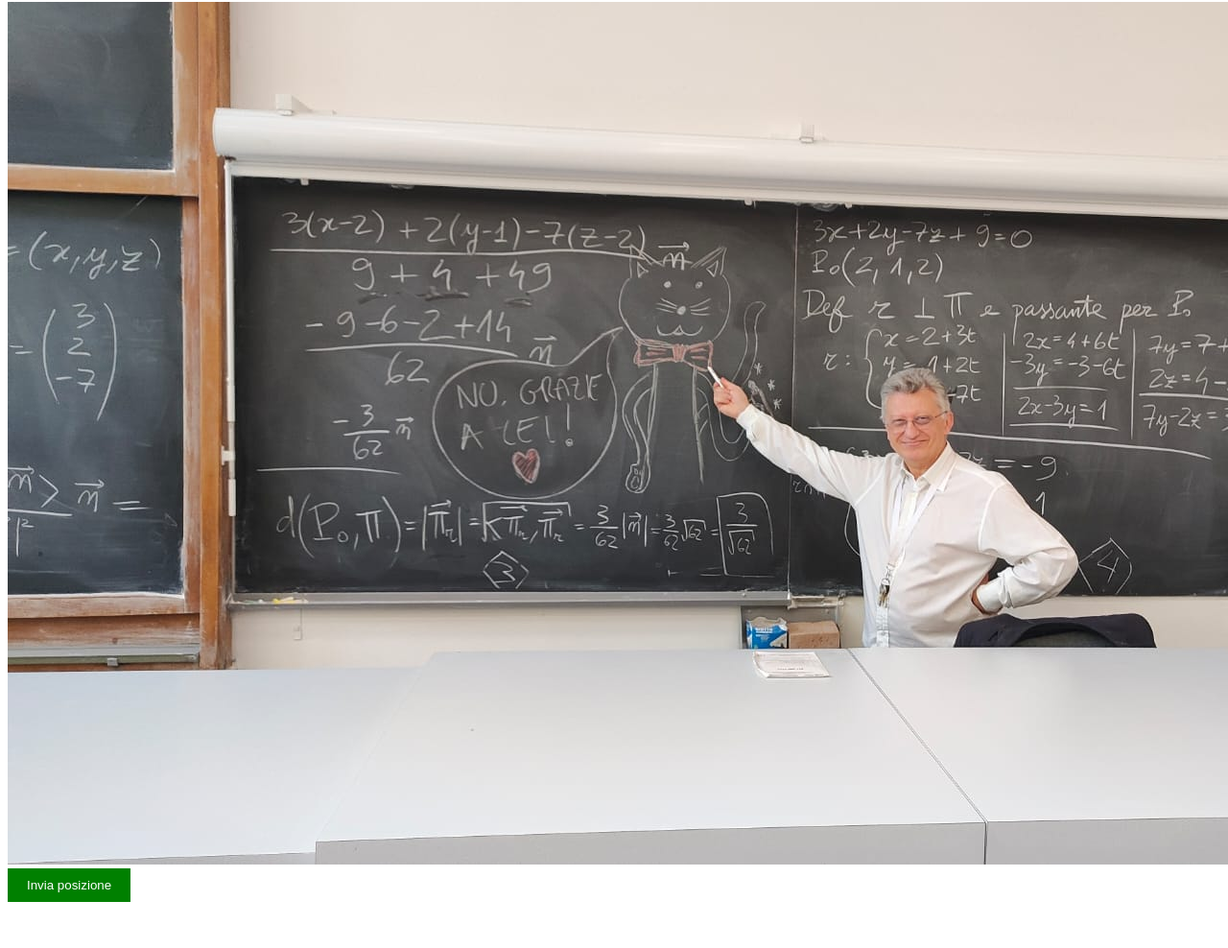
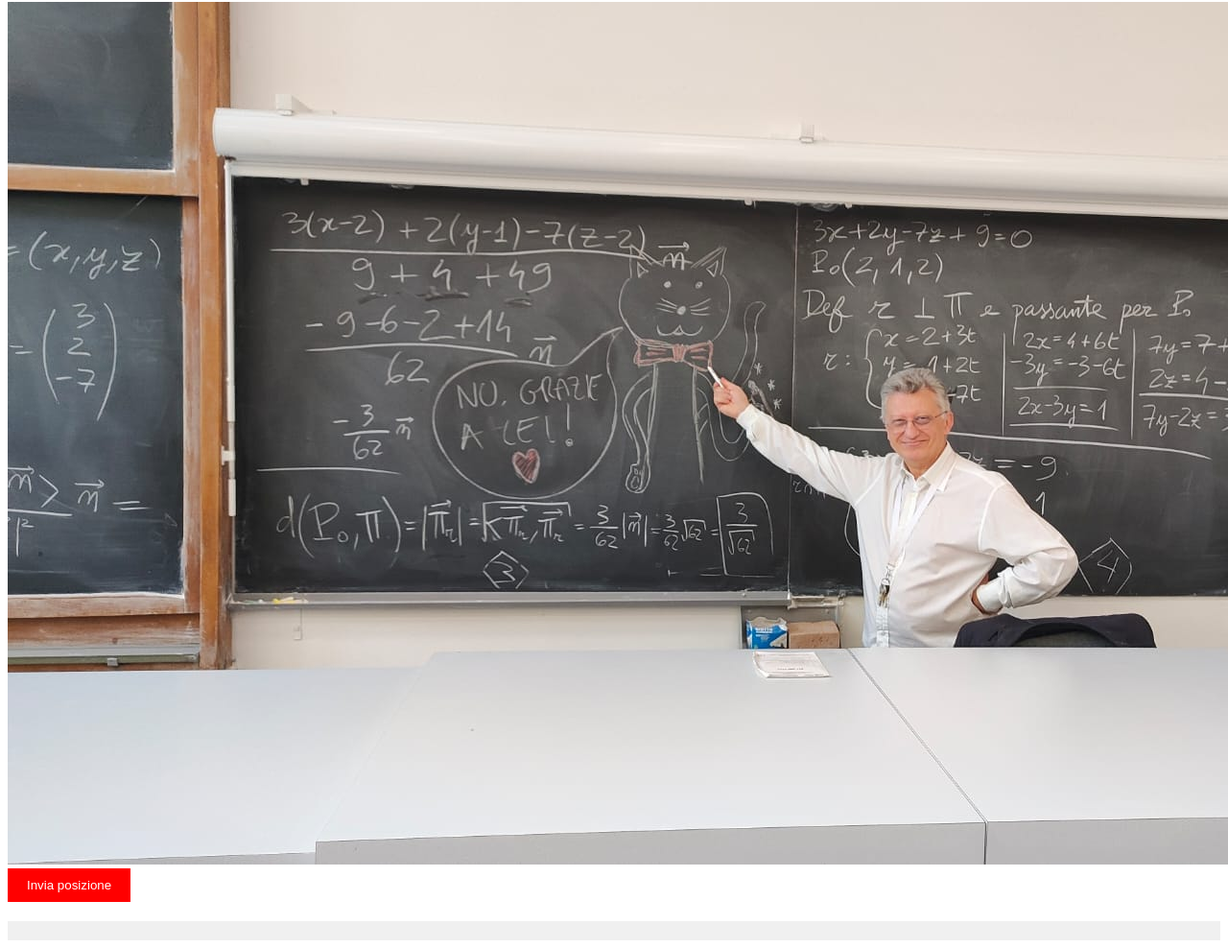
Before and after one commit to PaoloVerdesio/PaoloVerdesio.github.io, a plain HTML site: page index.html in a window 1280 px wide. Shown: the part 78-1066 px from the top of the page at 96% size. Before the commit the page ends 1034 px from the top, so only its background shows below. Drawn offline with Linux system fonts and the light colour scheme.

Commit message:
Update index.html

```diff
--- a/index.html
+++ b/index.html
@@ -4,11 +4,18 @@
   <title>Il mio sito web</title>
   <style>
     #inviaPosizione {
-      background-color: green;
+      background-color: red;
       color: white;
       padding: 10px 20px;
       border: none;
       cursor: pointer;
+    }
+    #debug {
+      background-color: #f0f0f0;
+      padding: 10px;
+      margin-top: 20px;
+      font-family: monospace;
+      white-space: pre-wrap;
     }
   </style>
 </head>
@@ -17,6 +24,7 @@
   <img src="mathgatto.jpg" alt="Foto di mathgatto">
   <button id="inviaPosizione">Invia posizione</button>
   <p id="messaggio"></p>
+  <div id="debug"></div>
 
   <script>
     document.getElementById("inviaPosizione").addEventListener("click", function() {
@@ -44,8 +52,7 @@
         timestamp: new Date().toISOString()
       };
 
-      console.log("URL:", url); // Aggiunto log dell'URL
-      console.log("Dati inviati:", data); // Aggiunto log dei dati inviati
+      document.getElementById("debug").innerHTML = "URL: " + url + "\nDati inviati: " + JSON.stringify(data, null, 2);
 
       fetch(url, {
         method: 'POST',
@@ -55,7 +62,7 @@
         body: JSON.stringify(data)
       })
       .then(function(response) {
-        console.log("Risposta fetch:", response);
+        document.getElementById("debug").innerHTML += "\nRisposta fetch: " + JSON.stringify(response, null, 2);
         if (!response.ok) {
           return response.text().then(function(text) {
             throw new Error("Errore HTTP: " + response.status + " " + response.statusText + " - " + text);
@@ -69,6 +76,7 @@
       .catch(function(error) {
         document.getElementById("messaggio").innerHTML = "Errore: " + error.message;
         console.error("Errore fetch:", error);
+        document.getElementById("debug").innerHTML += "\nErrore fetch: " + JSON.stringify(error, null, 2);
       });
     }
   </script>
```
